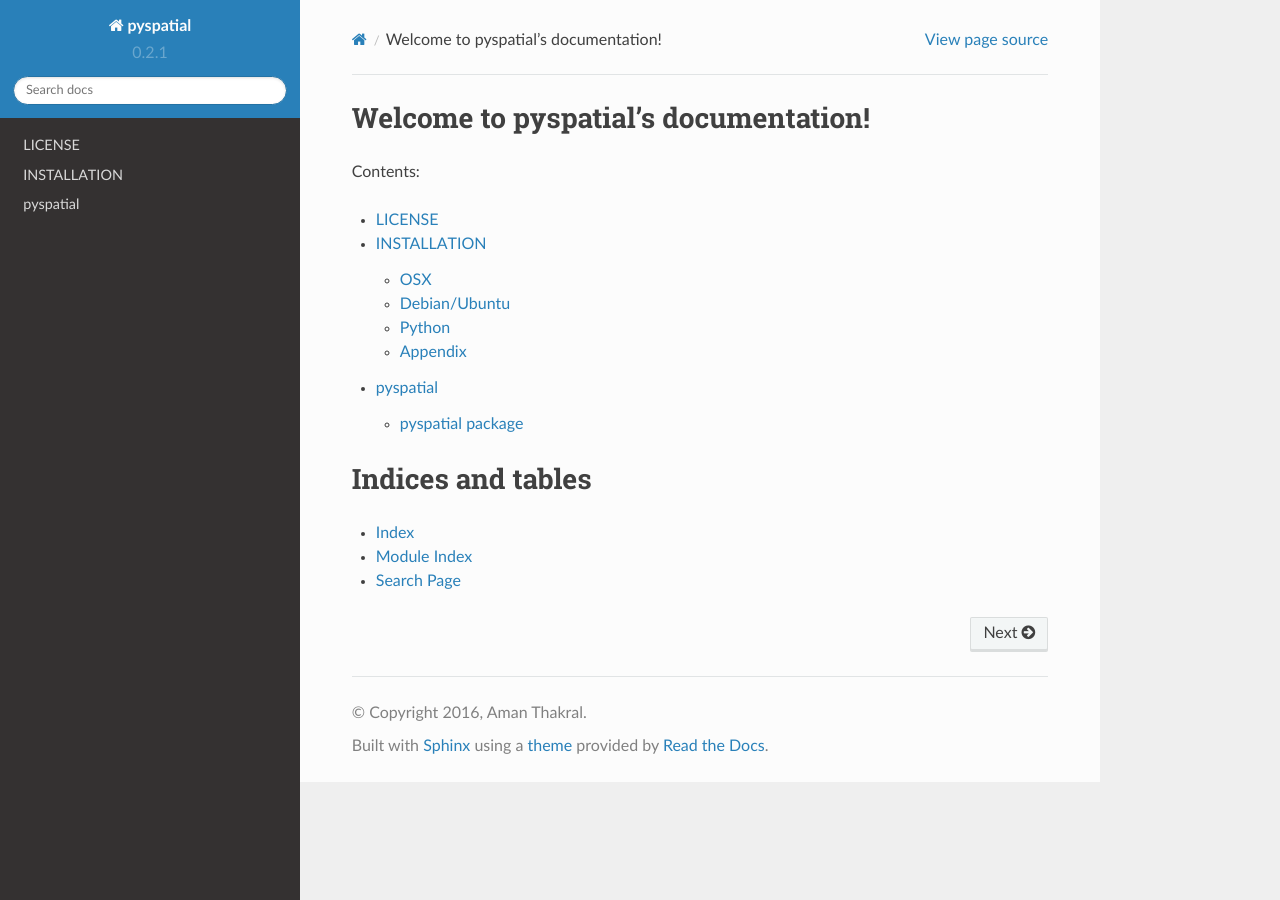
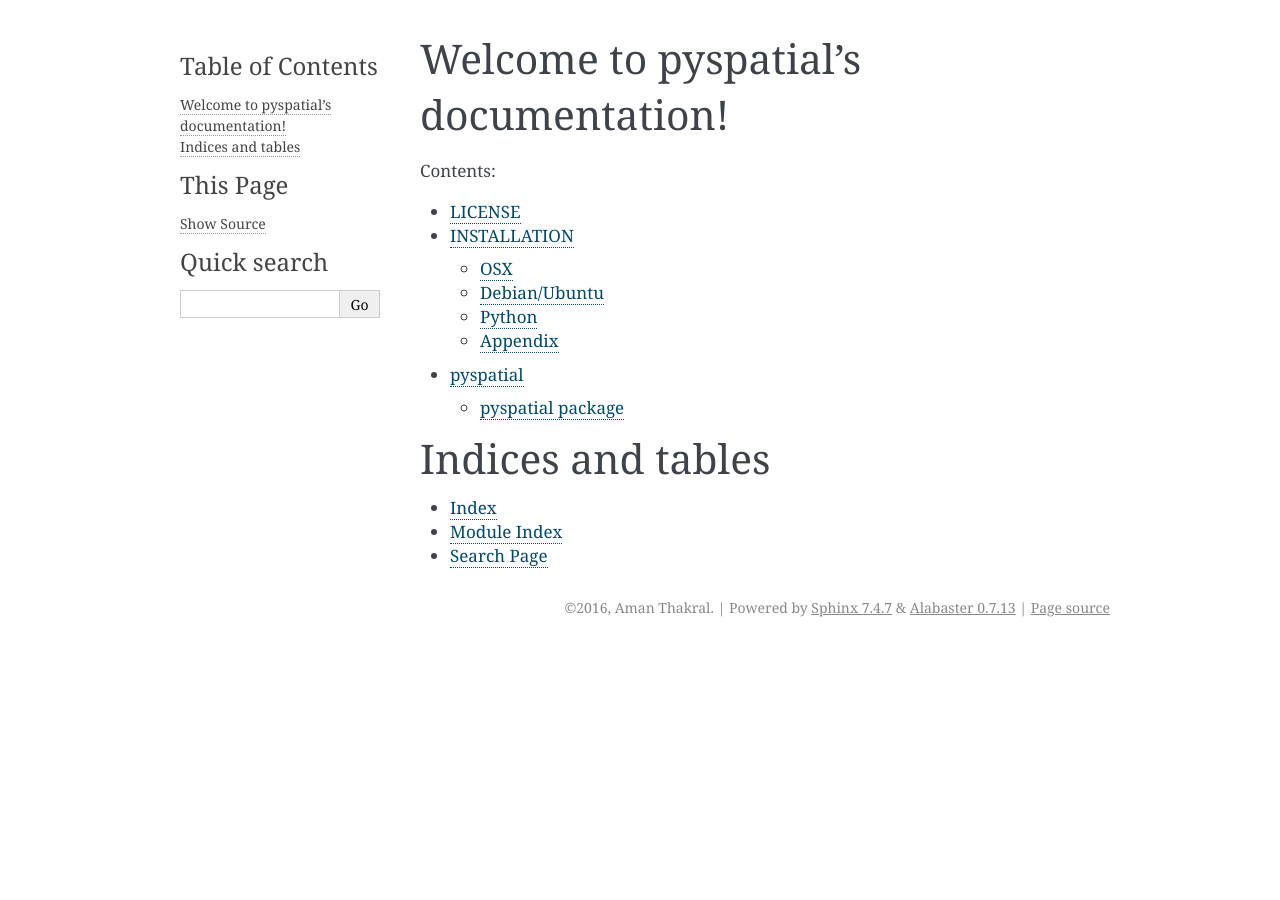
Before and after one commit to granularag/pyspatial, a Sphinx documentation site: the page built from docs/index.rst, in a window 1280 px wide. Built offline with Sphinx 7.4.7, drawn with Linux system fonts in a browser that asks for light colours.

Commit message:
Removing rtd theme

```diff
--- a/docs/conf.py
+++ b/docs/conf.py
@@ -14,7 +14,7 @@
 from __future__ import print_function
 import sys
 import os
-import sphinx_rtd_theme
+# import sphinx_rtd_theme
 
 from recommonmark.parser import CommonMarkParser
 
@@ -129,11 +129,11 @@ todo_include_todos = False
 
 # The theme to use for HTML and HTML Help pages.  See the documentation for
 # a list of builtin themes.
-# html_theme = 'alabaster'
+html_theme = 'alabaster'
 
-import sphinx_rtd_theme
-html_theme = "sphinx_rtd_theme"
-html_theme_path = [sphinx_rtd_theme.get_html_theme_path()]
+# import sphinx_rtd_theme
+# html_theme = "sphinx_rtd_theme"
+# html_theme_path = [sphinx_rtd_theme.get_html_theme_path()]
 
 
 # Theme options are theme-specific and customize the look and feel of a theme
```
